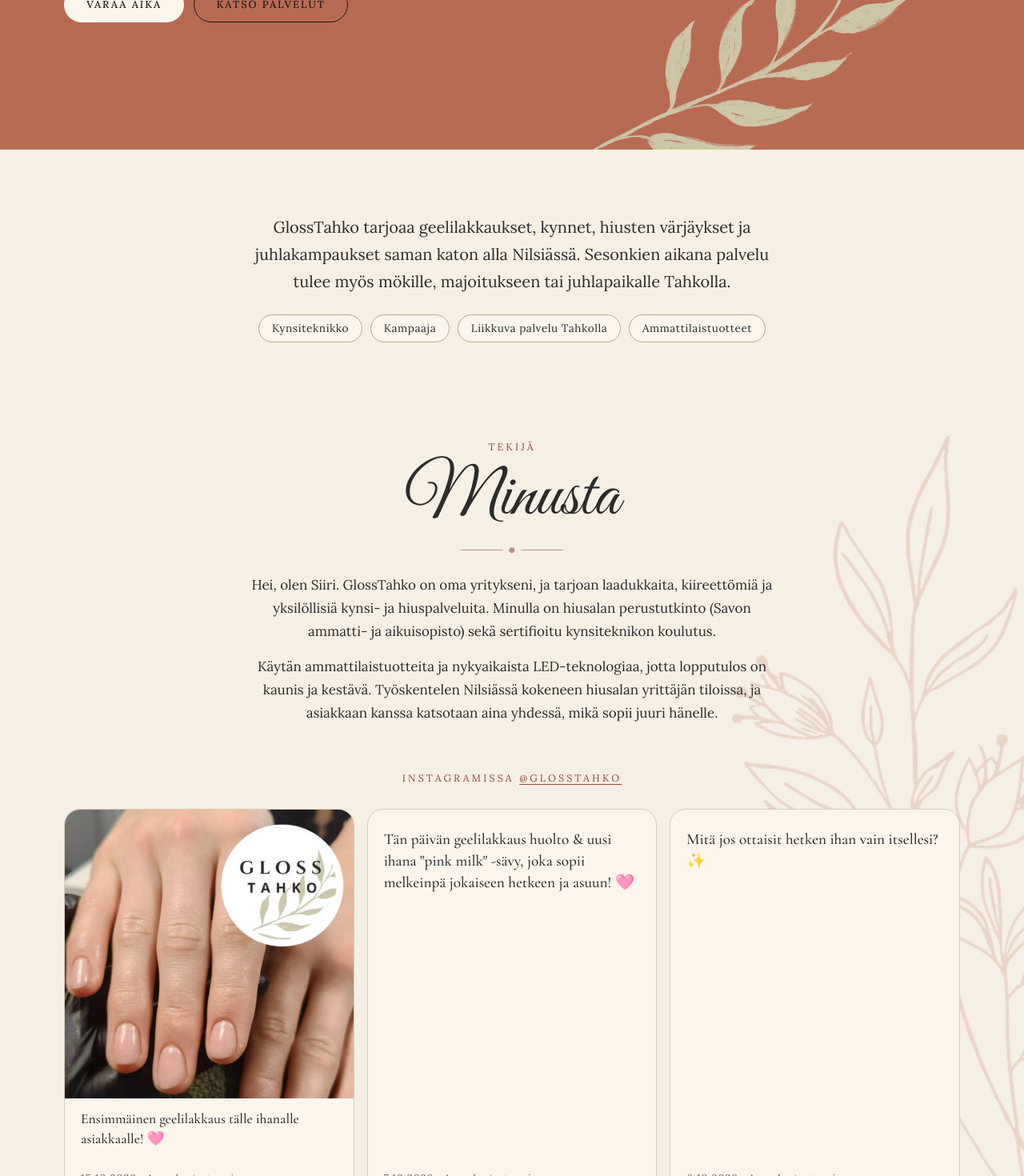
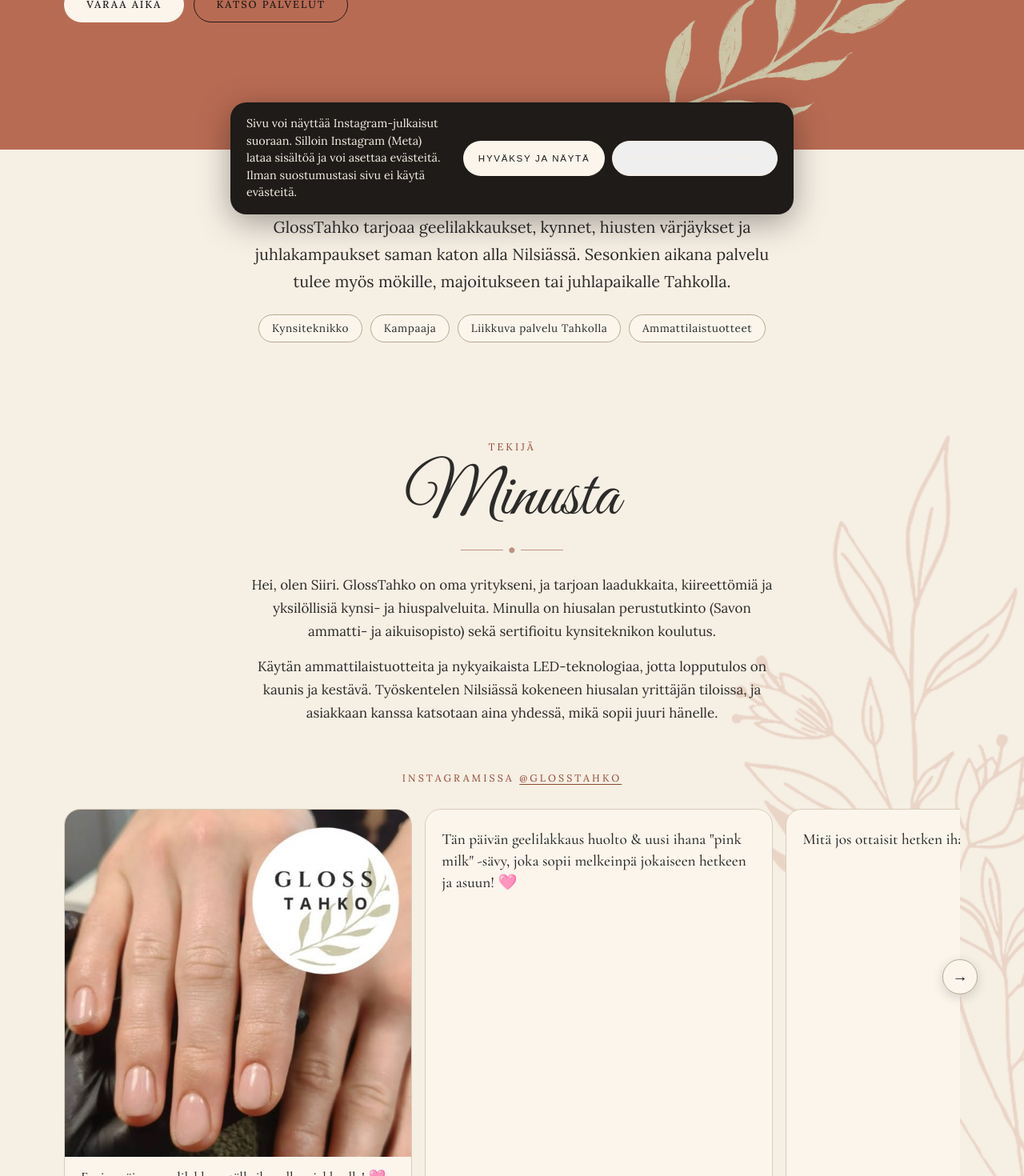
Before and after one commit to PennasenKake/glosstahko-web, a React (Vite) app: page / in a window 1280 px wide. Shown: the part 520-1990 px from the top of the page at 80% size. Built offline with nearby package versions, Linux system fonts and the light colour scheme.

Commit message:
feat: suostumuspalkki ja automaattinen Instagram-lataus, karusellin nuolet

```diff
--- a/src/App.tsx
+++ b/src/App.tsx
@@ -1,5 +1,6 @@
 import Header from './components/layout/Header'
 import Footer from './components/layout/Footer'
+import ConsentBanner from './components/layout/ConsentBanner'
 import Hero from './components/sections/Hero'
 import Intro from './components/sections/Intro'
 import About from './components/sections/About'
@@ -27,6 +28,7 @@
         <Contact />
       </main>
       <Footer />
+      <ConsentBanner />
     </>
   )
 }
--- /dev/null
+++ b/src/components/layout/ConsentBanner.tsx
@@ -0,0 +1,28 @@
+import { setConsent, useConsent } from '../../utils/consent'
+
+/**
+ * Pieni suostumuspalkki sivun alareunassa. Näkyy vain, kun valintaa ei ole tehty.
+ * Valinta koskee ainoastaan Instagram-julkaisujen automaattista latausta.
+ * Ulkoasu: styles/layout.css (.consent).
+ */
+export default function ConsentBanner() {
+  const consent = useConsent()
+  if (consent !== 'unknown') return null
+
+  return (
+    <aside className="consent" aria-label="Evästeet ja Instagram-sisältö">
+      <p className="consent__text">
+        Sivu voi näyttää Instagram-julkaisut suoraan. Silloin Instagram (Meta) lataa sisältöä
+        ja voi asettaa evästeitä. Ilman suostumustasi sivu ei käytä evästeitä.
+      </p>
+      <div className="consent__actions">
+        <button type="button" className="btn btn--light btn--small" onClick={() => setConsent('granted')}>
+          Hyväksy ja näytä
+        </button>
+        <button type="button" className="btn btn--ghost btn--small" onClick={() => setConsent('denied')}>
+          Vain välttämättömät
+        </button>
+      </div>
+    </aside>
+  )
+}
--- a/src/components/layout/Footer.tsx
+++ b/src/components/layout/Footer.tsx
@@ -1,5 +1,6 @@
 import { navItems } from '../../config/nav'
 import { site } from '../../config/site'
+import { setConsent } from '../../utils/consent'
 import BookingButton from '../ui/BookingButton'
 
 // Ulkopuolella: lasketaan kerran, ei joka renderöinnillä
@@ -62,7 +63,13 @@
         <p>
           © {year} {site.name} · Y-tunnus {site.businessId}
         </p>
-        <p>Hinnat sisältävät arvonlisäveron. Sivusto ei itse käytä evästeitä eikä tallenna tietojasi. Instagram-julkaisun avaaminen lataa sisällön Instagramista.</p>
+        <p>
+          Hinnat sisältävät arvonlisäveron. Sivusto ei itse käytä evästeitä eikä tallenna tietojasi.
+          Instagram-julkaisut ladataan Instagramista vain suostumuksellasi.
+        </p>
+        <button type="button" className="site-footer__link" onClick={() => setConsent('unknown')}>
+          Evästeasetukset
+        </button>
         <a href="#etusivu">Takaisin ylös ↑</a>
       </div>
     </footer>
--- a/src/components/ui/InstagramFeed.tsx
+++ b/src/components/ui/InstagramFeed.tsx
@@ -2,25 +2,30 @@
 import { site } from '../../config/site'
 import { instagramPosts } from '../../data/instagram'
 import type { InstagramPost } from '../../data/instagram'
+import { useConsent } from '../../utils/consent'
 
 /**
- * Yksi karusellin kortti. Aluksi kortti on pelkkä esikatselu (teksti ja
- * mahdollinen oma kuva), eikä Instagramiin tehdä yhtään pyyntöä. Vasta
- * "Näytä julkaisu" -painikkeen napautus lataa julkaisun suoraan Instagramista
- * (iframe). Näin sivu pysyy evästeettömänä, ellei kävijä itse halua nostoa esiin.
+ * Yksi karusellin kortti. Jos kävijä on hyväksynyt Instagram-sisällön
+ * (suostumuspalkki, utils/consent.ts), julkaisu latautuu heti suoraan
+ * Instagramista (iframe). Muuten kortti on esikatselu (teksti ja mahdollinen
+ * oma kuva), eikä Instagramiin tehdä yhtään pyyntöä ennen "Näytä julkaisu"
+ * -painikkeen napautusta.
  */
 function PostCard({ post }: { post: InstagramPost }) {
   const [open, setOpen] = useState(false)
+  const consent = useConsent()
+  const show = open || consent === 'granted'
   const postUrl = `${site.instagramUrl}p/${post.id}/`
 
   return (
     <li className="insta__item">
       <div className="insta__card">
-        {open ? (
+        {show ? (
           <div className="insta__embed">
             <iframe
               src={`https://www.instagram.com/p/${post.id}/embed/`}
               title={`Instagram-julkaisu ${post.date}`}
+              loading="lazy"
               sandbox="allow-scripts allow-same-origin allow-popups allow-popups-to-escape-sandbox"
             />
           </div>
@@ -47,7 +52,7 @@
               Avaa Instagramissa<span className="sr-only"> (uusi välilehti)</span>
             </a>
           </span>
-          {!open && (
+          {!show && (
             <button type="button" className="btn btn--ghost btn--small" onClick={() => setOpen(true)}>
               Näytä julkaisu
             </button>
@@ -114,16 +119,10 @@
         </a>
       </p>
 
-      <ul className="insta__list" ref={trackRef}>
-        {instagramPosts.map((post) => (
-          <PostCard post={post} key={post.id} />
-        ))}
-      </ul>
-
-      <div className="insta__controls">
+      <div className="insta__viewport">
         <button
           type="button"
-          className="insta__arrow"
+          className="insta__arrow insta__arrow--prev"
           aria-label="Edelliset julkaisut"
           disabled={!canPrev}
           hidden={!scrollable}
@@ -131,12 +130,17 @@
         >
           <span aria-hidden="true">←</span>
         </button>
-        <a className="btn btn--ghost" href={site.instagramUrl} target="_blank" rel="noopener noreferrer">
-          Seuraa Instagramissa
-        </a>
+
+        {/* tabIndex: lista on tarkennettavissa, jolloin nuolinäppäimet vierittävät sitä */}
+        <ul className="insta__list" ref={trackRef} tabIndex={0} aria-label="Instagram-julkaisut, vieritä sivuttain">
+          {instagramPosts.map((post) => (
+            <PostCard post={post} key={post.id} />
+          ))}
+        </ul>
+
         <button
           type="button"
-          className="insta__arrow"
+          className="insta__arrow insta__arrow--next"
           aria-label="Seuraavat julkaisut"
           disabled={!canNext}
           hidden={!scrollable}
@@ -146,8 +150,14 @@
         </button>
       </div>
 
+      <div className="insta__controls">
+        <a className="btn btn--ghost" href={site.instagramUrl} target="_blank" rel="noopener noreferrer">
+          Seuraa Instagramissa
+        </a>
+      </div>
+
       <p className="insta__note">
-        "Näytä julkaisu" lataa noston suoraan Instagramista (Meta), joka voi asettaa evästeitä.
+        Julkaisut ladataan suoraan Instagramista (Meta), joka voi asettaa evästeitä.
       </p>
     </div>
   )
--- a/src/data/instagram.ts
+++ b/src/data/instagram.ts
@@ -4,9 +4,9 @@
  * Miksi käsin poimittu lista eikä automaattinen syöte?
  * - Virallinen rajapinta vaatisi palvelimen ja pääsyavaimen.
  * - Käsin poimittu lista on nopea ja näyttää vain ne nostot, jotka Siiri haluaa esiin.
- * - Kortti on aluksi pelkkä esikatselu. "Näytä julkaisu" lataa noston suoraan
- *   Instagramista (iframe-upotus) vasta napautuksella, joten sivu ei lataa
- *   Metan sisältöä eikä evästeitä ennen kävijän omaa valintaa.
+ * - Julkaisu latautuu Instagramista (iframe-upotus) vasta, kun kävijä on
+ *   hyväksynyt sen suostumuspalkissa tai napauttanut "Näytä julkaisu". Muuten
+ *   kortti on esikatselu, eikä Metalle tehdä pyyntöjä eikä evästeitä synny.
  *
  * Uuden noston lisäys: kopioi osoite (instagram.com/glosstahko/p/TUNNISTE/),
  * lisää rivi tämän listan alkuun ja kirjoita siihen noston alku.
--- a/src/styles/components.css
+++ b/src/styles/components.css
@@ -232,8 +232,8 @@
 }
 
 .insta__item {
-  flex: 0 0 78%;
-  scroll-snap-align: center;
+  flex: 0 0 82%; /* seuraava kortti pilkistää: kertoo, että voi vierittää */
+  scroll-snap-align: start;
 }
 
 .insta__card {
@@ -331,28 +331,54 @@
   font-size: 1.1rem;
 }
 
-/* Nuolet ja seurauspainike samalla rivillä kortien alla */
-.insta__controls {
-  display: flex;
-  align-items: center;
-  justify-content: center;
-  gap: 0.75rem;
+/* Pieni huomautus upotuksesta */
+.insta__note {
+  margin-top: 1rem;
+  font-size: 0.8rem;
+  color: var(--color-muted);
+}
+
+/* ---------- Karusellin nuolet ja leveydet ---------- */
+
+/* Viewport: nuolet asemoidaan tämän sisään, kortit vierivät listassa */
+.insta__viewport {
+  position: relative;
+}
+
+.insta__list:focus-visible {
+  outline: 2px solid var(--color-brand-dark);
+  outline-offset: 2px;
+  border-radius: 1.25rem;
 }
 
 .insta__arrow {
+  position: absolute;
+  top: 38%; /* kuvan kohdalle, ei koko kortin keskelle */
+  z-index: 2;
   display: inline-flex;
   align-items: center;
   justify-content: center;
   width: 2.75rem;
   height: 2.75rem;
-  border: 1px solid var(--color-ink-deep);
+  padding: 0;
+  border: 1px solid var(--color-line-strong);
   border-radius: 50%;
-  background: transparent;
+  background: var(--color-surface);
+  box-shadow: 0 4px 14px rgb(43 43 41 / 0.18);
   color: var(--color-ink-deep);
-  font-size: 1.1rem;
+  font-size: 1.2rem;
   line-height: 1;
   cursor: pointer;
+  transform: translateY(-50%);
   transition: background-color 0.2s, color 0.2s, opacity 0.2s;
+}
+
+.insta__arrow--prev {
+  left: 0.5rem;
+}
+
+.insta__arrow--next {
+  right: 0.5rem;
 }
 
 .insta__arrow:hover:not(:disabled) {
@@ -360,32 +386,56 @@
   color: var(--color-surface);
 }
 
+/* Päässä ei voi enää vierittää: himmeä ja klikkaamaton */
 .insta__arrow:disabled {
-  opacity: 0.3;
-  cursor: default;
+  opacity: 0;
+  pointer-events: none;
 }
 
 .insta__arrow[hidden] {
   display: none;
 }
 
-/* Iso ruutu: kolme korttia näkyvissä, loput vierittyvät nuolilla */
+.insta__controls {
+  display: flex;
+  justify-content: center;
+}
+
+/* Tabletti: yksi kortti ja pilkahdus seuraavasta */
+@media (min-width: 40rem) {
+  .insta__item {
+    flex-basis: 52%;
+  }
+}
+
+/* Iso ruutu: kaksi korttia ja puolikas kolmatta. Reunoilla ei tarvita negatiivisia marginaaleja. */
 @media (min-width: 48rem) {
   .insta__list {
     margin-inline: 0;
     padding-inline: 0;
     scroll-padding-inline: 0;
   }
+}
 
+@media (min-width: 64rem) {
   .insta__item {
-    flex: 0 0 calc((100% - 2rem) / 3);
-    scroll-snap-align: start;
+    flex-basis: calc((100% - 2rem) / 2.5);
   }
 }
 
-/* Pieni huomautus upotuksesta */
-.insta__note {
-  margin-top: 1rem;
-  font-size: 0.8rem;
-  color: var(--color-muted);
+/* Vasta leveällä ruudulla nuolet voivat olla kortin reunan päällä ilman, että ne leikkautuvat */
+@media (min-width: 80rem) {
+  .insta__arrow--prev {
+    left: -1.375rem; /* puoliksi kortin reunan päällä */
+  }
+
+  .insta__arrow--next {
+    right: -1.375rem;
+  }
 }
+
+/* Alaosan alla pieni linkki evästeasetuksiin ja suostumuspalkki */
+.insta__note a,
+.insta__note button {
+  text-decoration: underline;
+}
--- a/src/styles/layout.css
+++ b/src/styles/layout.css
@@ -259,3 +259,78 @@
   align-items: center;
   min-height: 2.75rem;
 }
+
+/* Footerin tekstipainike (Evästeasetukset) näyttää linkiltä */
+.site-footer__link {
+  display: inline-flex;
+  align-items: center;
+  min-height: 2.75rem;
+  padding: 0;
+  border: 0;
+  background: none;
+  color: inherit;
+  font: inherit;
+  text-decoration: underline;
+  text-underline-offset: 0.2em;
+  cursor: pointer;
+}
+
+/* ---------- Suostumuspalkki ---------- */
+
+.consent {
+  position: fixed;
+  inset-inline: 0.75rem;
+  bottom: max(0.75rem, env(safe-area-inset-bottom));
+  z-index: 20; /* headerin (10) yläpuolella */
+  display: grid;
+  gap: 0.9rem;
+  max-width: 44rem;
+  margin-inline: auto;
+  padding: 1rem 1.25rem;
+  background: var(--color-ink-deep);
+  color: var(--color-bg);
+  border-radius: 1.25rem;
+  box-shadow: 0 10px 40px rgb(0 0 0 / 0.35);
+}
+
+.consent__text {
+  font-size: 0.9rem;
+  line-height: 1.5;
+}
+
+.consent__actions {
+  display: flex;
+  flex-wrap: wrap;
+  gap: 0.6rem;
+}
+
+.consent .btn--small {
+  min-height: 2.75rem; /* kosketusalue */
+  flex: 1 1 auto;
+}
+
+.consent .btn--ghost {
+  border-color: var(--color-bg);
+  color: var(--color-bg);
+}
+
+.consent .btn--ghost:hover {
+  background: var(--color-bg);
+  color: var(--color-ink-deep);
+}
+
+.consent :focus-visible {
+  outline-color: var(--color-bg);
+}
+
+@media (min-width: 48rem) {
+  .consent {
+    grid-template-columns: 1fr auto;
+    align-items: center;
+    gap: 1.5rem;
+  }
+
+  .consent .btn--small {
+    flex: 0 0 auto;
+  }
+}
--- /dev/null
+++ b/src/utils/consent.ts
@@ -0,0 +1,57 @@
+import { useSyncExternalStore } from 'react'
+
+/**
+ * Suostumus Instagram-sisällön lataamiseen.
+ *
+ * Instagramin upotus (Meta) asettaa evästeitä, joten se ladataan automaattisesti
+ * vain, jos kävijä on hyväksynyt sen. Muuten sivu ei tee yhtään pyyntöä Metalle.
+ * Valinta tallennetaan selaimen localStorageen (ei eväste, ja se kertoo vain
+ * valinnan, ei mitään kävijästä). Se ei lähde palvelimelle.
+ *
+ *  - 'pending' = vielä tuntematon (esirenderöinti ja hetki ennen kuin selain on luettu)
+ *  - 'unknown' = valintaa ei ole tehty, kysytään
+ *  - 'granted' = hyväksytty, 'denied' = vain välttämättömät
+ */
+export type Consent = 'pending' | 'unknown' | 'granted' | 'denied'
+
+const KEY = 'glosstahko-instagram-consent'
+
+// localStorage voi puuttua tai heittää virheen (esim. yksityinen selaus): siksi try/catch
+function read(): Consent {
+  try {
+    const value = localStorage.getItem(KEY)
+    return value === 'granted' || value === 'denied' ? value : 'unknown'
+  } catch {
+    return 'unknown'
+  }
+}
+
+let current: Consent | null = null // välimuisti: useSyncExternalStore vaatii vakaan arvon
+const listeners = new Set<() => void>()
+
+function emit() {
+  listeners.forEach((listener) => listener())
+}
+
+export function setConsent(value: 'granted' | 'denied' | 'unknown') {
+  current = value
+  try {
+    if (value === 'unknown') localStorage.removeItem(KEY)
+    else localStorage.setItem(KEY, value)
+  } catch {
+    // valinta pysyy muistissa tämän käynnin ajan
+  }
+  emit()
+}
+
+/** Palauttaa nykyisen valinnan ja päivittää komponentin, kun se muuttuu. */
+export function useConsent(): Consent {
+  return useSyncExternalStore(
+    (listener) => {
+      listeners.add(listener)
+      return () => listeners.delete(listener)
+    },
+    () => (current ??= read()), // selaimessa
+    () => 'pending', // palvelimella ja hydraation ensimmäisellä kierroksella
+  )
+}
```
Also changed, not shown: 1 other file (tests, documents, lock files or other folders).
